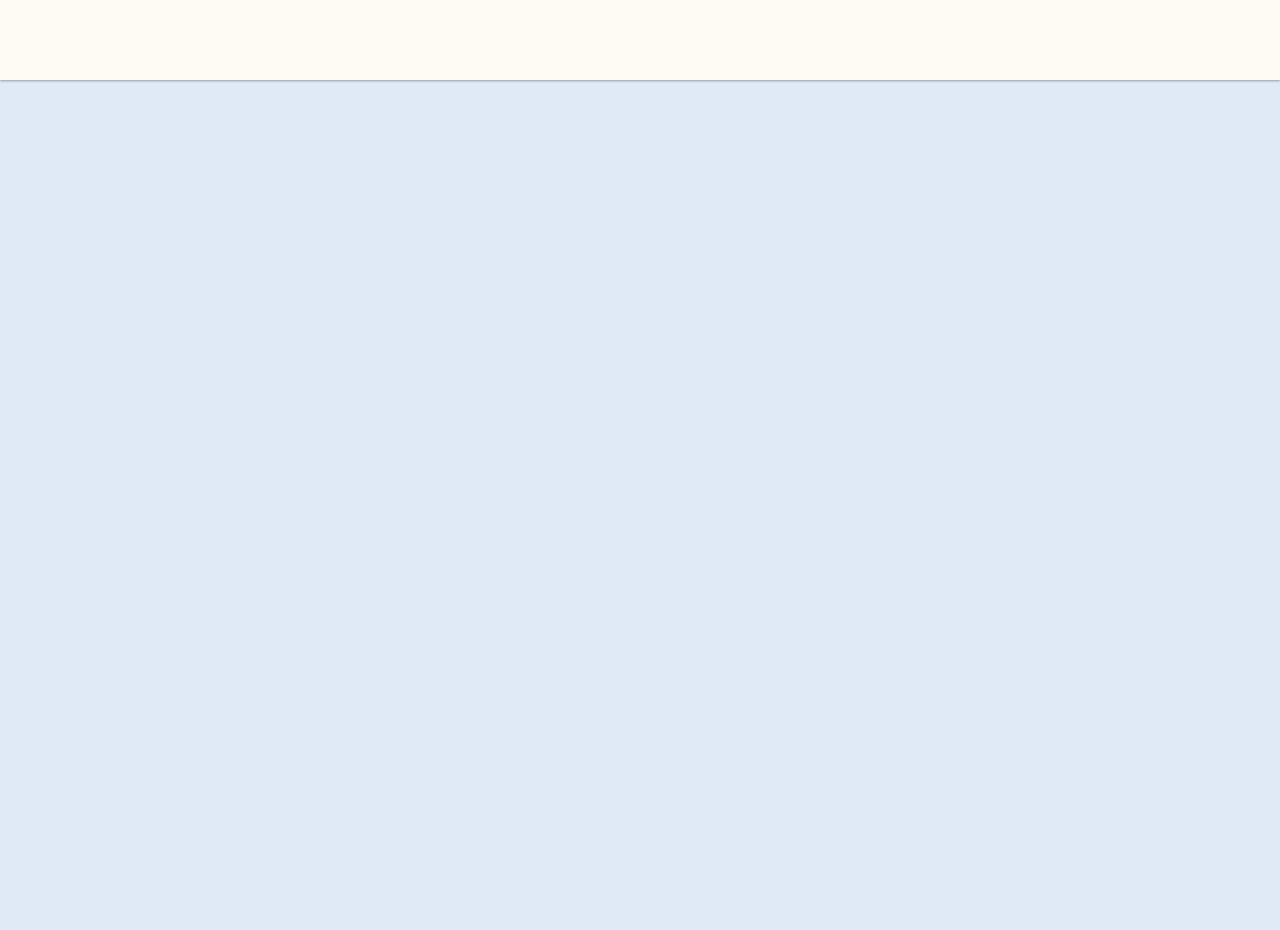
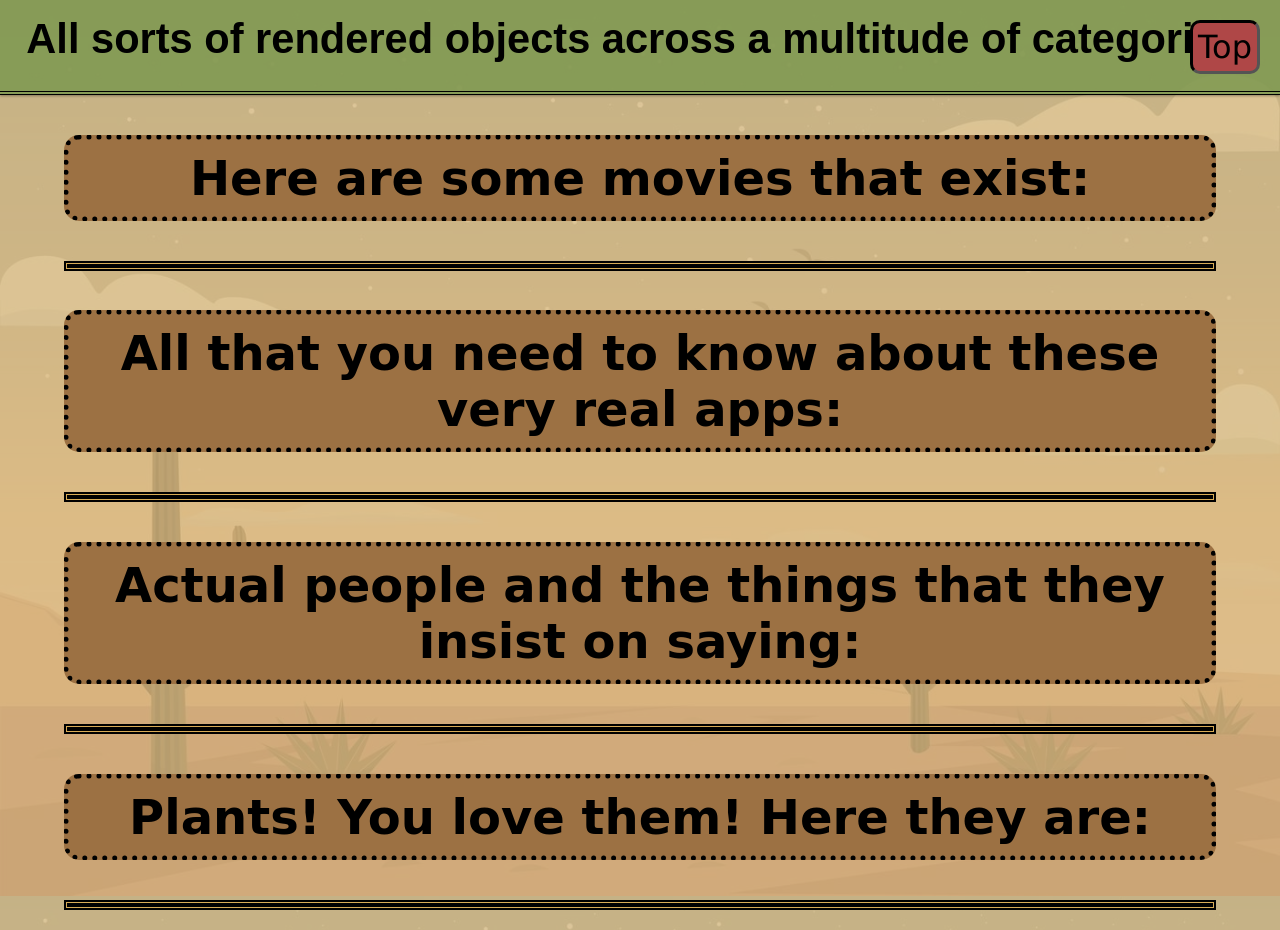
Before and after one commit to benni-maxon/spotlight-import-display, a plain HTML site: page index.html in a window 1280 px wide. Before the commit the page ends 800 px from the top, so only its background shows below. Drawn offline with nearby package versions, Linux system fonts and the light colour scheme.

Commit message:
did way too much css styling

```diff
--- a/index.html
+++ b/index.html
@@ -26,14 +26,29 @@
         <!-- add link for page specific css -->
     </head>
 
-    <body>
-        <header></header>
+    <body id="top">
+        <main>
+            <header>
+                <h1>All sorts of rendered objects across a multitude of categories!</h1>
+                <a href="#top">Top</a>
+            </header>
 
-        <main>
-            <div id="movie-div-container"></div>
-            <div id="app-div-container"></div>
-            <div id="person-div-container"></div>
-            <div id="plant-div-container"></div>
+            <section id="movie-div-section">
+                <h2>Here are some movies that exist:</h2>
+                <div id="movie-div-container"></div>
+            </section>
+            <section id="app-div-section">
+                <h2>All that you need to know about these very real apps:</h2>
+                <div id="app-div-container"></div>
+            </section>
+            <section id="person-div-section">
+                <h2>Actual people and the things that they insist on saying:</h2>
+                <div id="person-div-container"></div>
+            </section>
+            <section id="plant-div-section">
+                <h2>Plants! You love them! Here they are:</h2>
+                <div id="plant-div-container"></div>
+            </section>
         </main>
     </body>
 </html>
--- a/styles/global.css
+++ b/styles/global.css
@@ -1,35 +1,107 @@
 :root {
-    --background: rgb(224, 234, 247);
-    --header-background: rgb(254, 251, 245);
+    --background: rgb(215, 184, 131);
+    --header-background: rgba(126, 152, 81, 0.873);
     --primary-font: Corbel, 'Lucida Grande', 'Lucida Sans Unicode', 'Lucida Sans', 'DejaVu Sans',
         'Bitstream Vera Sans', 'Liberation Sans', Verdana, 'Verdana Ref', sans-serif;
 }
 
 body {
     font-family: var(--primary-font);
-    background: var(--background);
+    background-image: url(/assets/desert-bg.jpeg);
+    background-attachment: fixed;
+    background-position: bottom;
+    background-size: cover;
     display: grid;
     grid-template-rows: auto 1fr;
+}
+
+main {
+    padding-bottom: 20px;
+    justify-content: center;
+    justify-items: center;
+    display: flex;
+    flex-direction: column;
+    background-color: rgba(215, 184, 131, 0.793);
 }
 
 header {
     position: sticky;
     top: 0;
-    padding: 15px;
-    height: 80px;
+    height: 95px;
 
-    display: flex;
-    align-items: center;
-    gap: 10px;
+    text-align: center;
 
     background-color: var(--header-background);
     box-shadow: 0 1px 3px rgba(0, 0, 0, 0.12), 0 1px 2px rgba(0, 0, 0, 0.24);
+    border-bottom: double 4px black;
+    display: flex;
+    flex-direction: column;
+    align-items: center;
 }
 
-header .logo {
-    height: 100%;
+h1 {
+    font-family: fantasy, serif;
+    font-size: 2.6em;
+    margin: 15px 5px 0px 5px;
+    position: fixed;
 }
 
-main {
-    padding: 20px;
+a {
+    position: fixed;
+    top: 20px;
+    right: 20px;
+    font-size: 2em;
+    color: black;
+    background-color: rgb(175, 71, 71);
+    border: inset 3px black;
+    border-radius: 10px;
+    padding: 5px;
+    text-decoration: none;
 }
+
+h2 {
+    border: dotted 5px black;
+    border-radius: 15px;
+    padding: 10px;
+    width: 90%;
+    font-family: cursive;
+    font-size: 3em;
+    text-align: center;
+    background-color: rgb(156, 113, 67);
+}
+
+.movie-div,
+.app-div,
+.person-div,
+.plant-div {
+    border: inset 3px black;
+    width: 80%;
+    margin: 15px;
+    padding: 10px;
+    text-align: center;
+    background-color: rgba(222, 167, 147, 0.57);
+    border-radius: 20px;
+}
+
+#movie-div-section,
+#app-div-section,
+#person-div-section,
+#plant-div-section {
+    display: flex;
+    flex-direction: column;
+    justify-items: center;
+    align-items: center;
+}
+
+#movie-div-container,
+#app-div-container,
+#person-div-container,
+#plant-div-container {
+    width: 90%;
+    display: grid;
+    grid-template-columns: 1fr 1fr 1fr;
+    justify-items: center;
+    align-items: center;
+    border: double 5px black;
+    background-color: rgb(216, 171, 86);
+}
```
Also changed, not shown: assets/desert-bg.jpeg (added).
